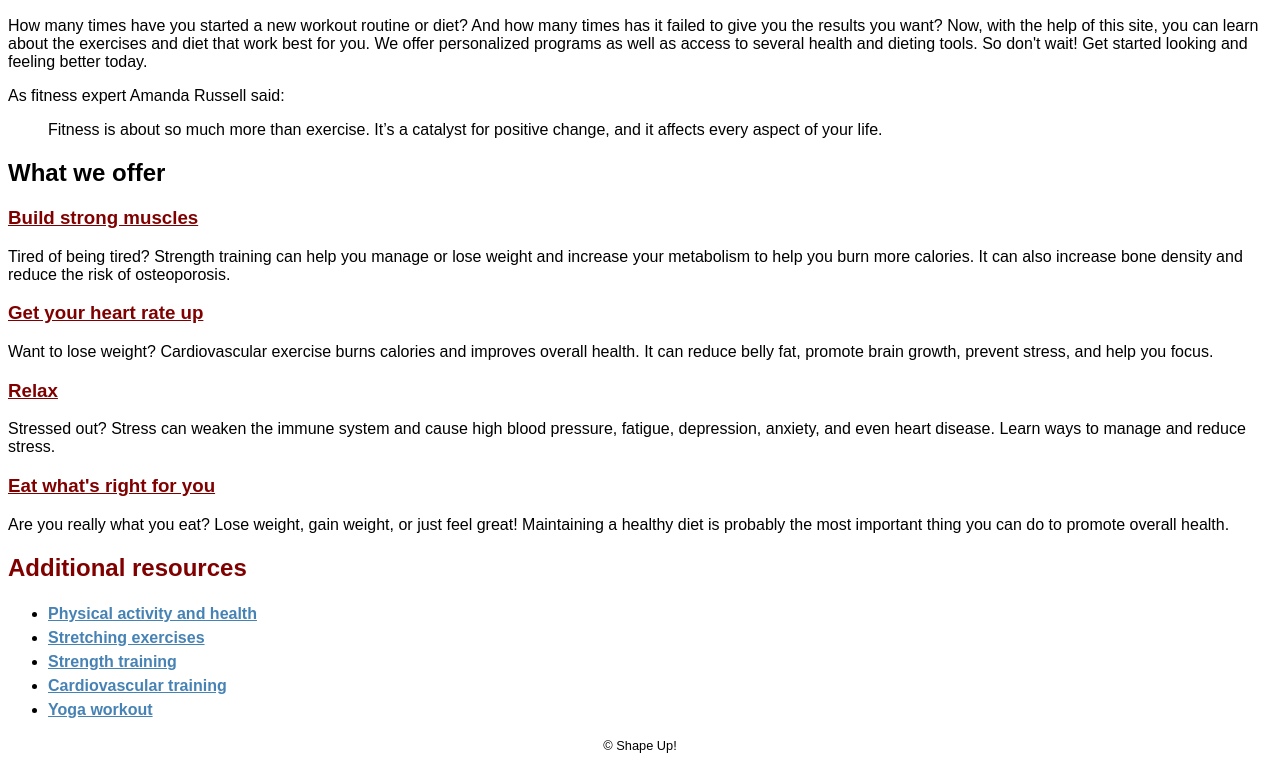
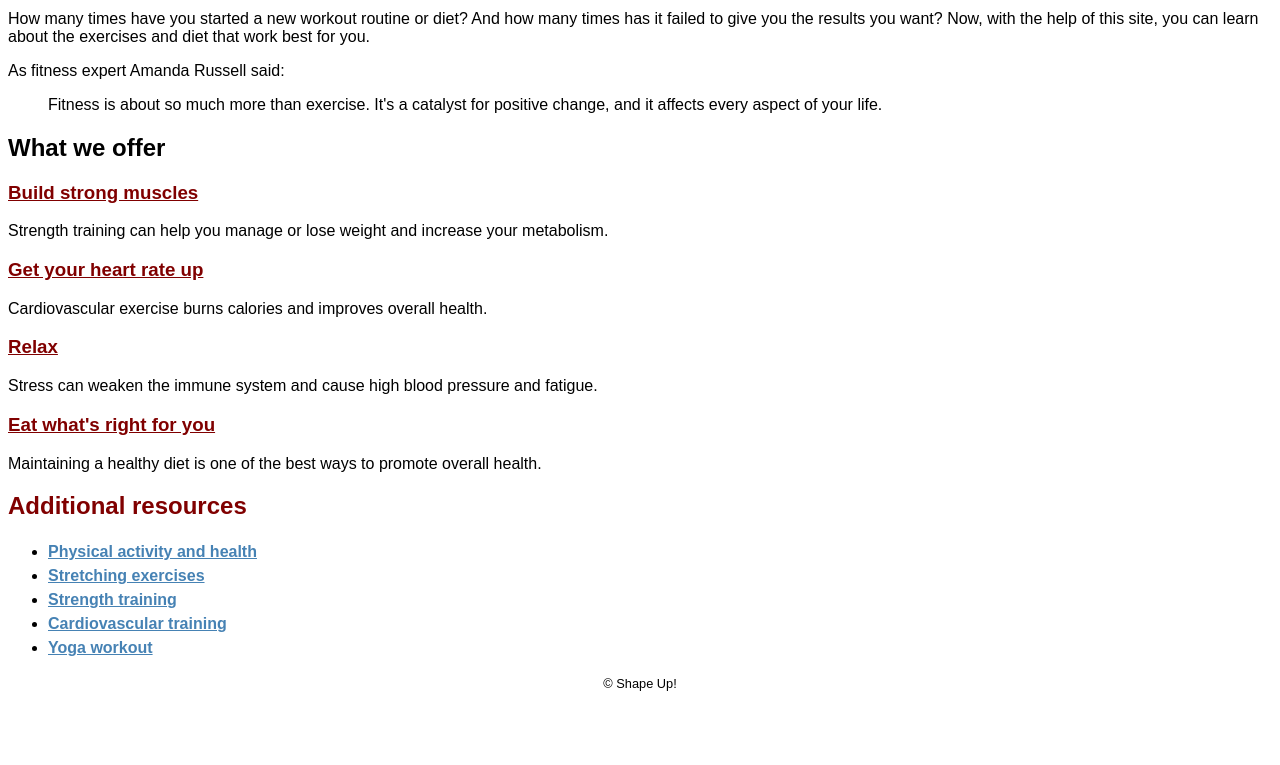
Before and after one commit to Cl0neCharizard/M4-Shape-Up-Exercise, a plain HTML site: page index.html in a window 1280 px wide. Shown: the part 162-927 px from the top of the page. After the commit the page ends 866 px from the top, so only its background shows below. Drawn offline with Linux system fonts and the light colour scheme; files that its build step writes are made by us from their sources.

Commit message:
Add files via upload

```diff
--- a/index.html
+++ b/index.html
@@ -6,17 +6,19 @@
     <meta name="viewport" content="width=device-width, initial-scale=1.0">
     <title>Shape Up!</title>
 
-    <link rel="icon" href="images/favicon.ico">
-    <link rel="stylesheet" href="styles/main.css">
+    <link rel="icon" href="favicon.ico">
+    <link rel="stylesheet" href="main.css">
 </head>
 
 <body>
 
 <header>
-    <img src="images/shape_up_logo.png" alt="Shape Up logo">
+
+    <img src="shape_up_logo.png" alt="Shape Up logo">
 
     <h1>Shape Up!</h1>
     <h2>Find the best fit for you</h2>
+
 </header>
 
 
@@ -27,61 +29,38 @@
 <h2>Get ready to Shape Up!</h2>
 
 <p>
-        How many times have you started a new workout routine or diet? And how many times has it failed
-        to give you the results you want? Now, with the help of this site, you can learn about the
-        exercises and diet that work best for you. We offer personalized programs as well as access to
-        several health and dieting tools. So don't wait! Get started looking and feeling better today.
+How many times have you started a new workout routine or diet? And how many times
+has it failed to give you the results you want? Now, with the help of this site,
+you can learn about the exercises and diet that work best for you.
 </p>
 
 <p>As fitness expert Amanda Russell said:</p>
 
 <blockquote>
-        Fitness is about so much more than exercise. It’s a catalyst for positive change,
+Fitness is about so much more than exercise. It's a catalyst for positive change,
 and it affects every aspect of your life.
 </blockquote>
 
 <h2>What we offer</h2>
 
-    <h3>
-        <a href="strength/strength.html">Build strong muscles</a>
-    </h3>
-
+<h3><a href="strength.html">Build strong muscles</a></h3>
 <p>
-        Tired of being tired? Strength training can help you manage or lose weight and increase
-        your metabolism to help you burn more calories. It can also increase bone density and
-        reduce the risk of osteoporosis.
+Strength training can help you manage or lose weight and increase your metabolism.
 </p>
 
-
-    <h3>
-        <a href="cardio/cardio.html">Get your heart rate up</a>
-    </h3>
-
+<h3><a href="cardio.html">Get your heart rate up</a></h3>
 <p>
-        Want to lose weight? Cardiovascular exercise burns calories and improves overall health.
-        It can reduce belly fat, promote brain growth, prevent stress, and help you focus.
+Cardiovascular exercise burns calories and improves overall health.
 </p>
 
-
-    <h3>
-        <a href="stress/stress.html">Relax</a>
-    </h3>
-
+<h3><a href="stress.html">Relax</a></h3>
 <p>
-        Stressed out? Stress can weaken the immune system and cause high blood pressure,
-        fatigue, depression, anxiety, and even heart disease. Learn ways to manage
-        and reduce stress.
+Stress can weaken the immune system and cause high blood pressure and fatigue.
 </p>
 
-
-    <h3>
-        <a href="diet/diet.html">Eat what's right for you</a>
-    </h3>
-
+<h3><a href="diet.html">Eat what's right for you</a></h3>
 <p>
-        Are you really what you eat? Lose weight, gain weight, or just feel great!
-        Maintaining a healthy diet is probably the most important thing you can
-        do to promote overall health.
+Maintaining a healthy diet is one of the best ways to promote overall health.
 </p>
 
 </section>
@@ -92,35 +71,11 @@
 <h2>Additional resources</h2>
 
 <ul>
-        <li>
-            <a href="https://www.cdc.gov/physical-activity-basics/benefits/index.html">
-                Physical activity and health
-            </a>
-        </li>
-
-        <li>
-            <a href="https://www.heart.org/en/healthy-living/fitness/fitness-basics/flexibility-exercise-stretching">
-                Stretching exercises
-            </a>
-        </li>
-
-        <li>
-            <a href="https://www.heart.org/en/healthy-living/fitness/fitness-basics/strength-and-resistance-training-exercise">
-                Strength training
-            </a>
-        </li>
-
-        <li>
-            <a href="https://www.health.harvard.edu/exercise-and-fitness/interval-training-for-a-stronger-heart">
-                Cardiovascular training
-            </a>
-        </li>
-
-        <li>
-            <a href="https://www.self.com/gallery/power-yoga-workout">
-                Yoga workout
-            </a>
-        </li>
+<li><a href="https://www.cdc.gov/physical-activity-basics/benefits/index.html">Physical activity and health</a></li>
+<li><a href="https://www.heart.org/en/healthy-living/fitness/fitness-basics/flexibility-exercise-stretching">Stretching exercises</a></li>
+<li><a href="https://www.heart.org/en/healthy-living/fitness/fitness-basics/strength-and-resistance-training-exercise">Strength training</a></li>
+<li><a href="https://www.health.harvard.edu/exercise-and-fitness/interval-training-for-a-stronger-heart">Cardiovascular training</a></li>
+<li><a href="https://www.self.com/gallery/power-yoga-workout">Yoga workout</a></li>
 </ul>
 
 </aside>
@@ -129,7 +84,9 @@
 
 
 <footer>
+
 <p>&copy; Shape Up!</p>
+
 </footer>
 
 
--- a/main.css
+++ b/main.css
@@ -18,7 +18,6 @@ header img {
 header h1 {
     color: steelblue;
     font-style: italic;
-    font-size: 220%;
 }
 
 header h2 {
```
Lines whose indentation alone changed are shown as unchanged.
